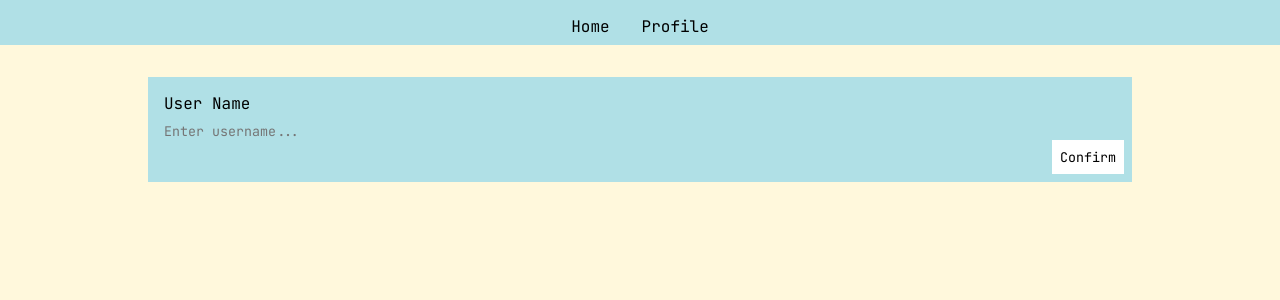
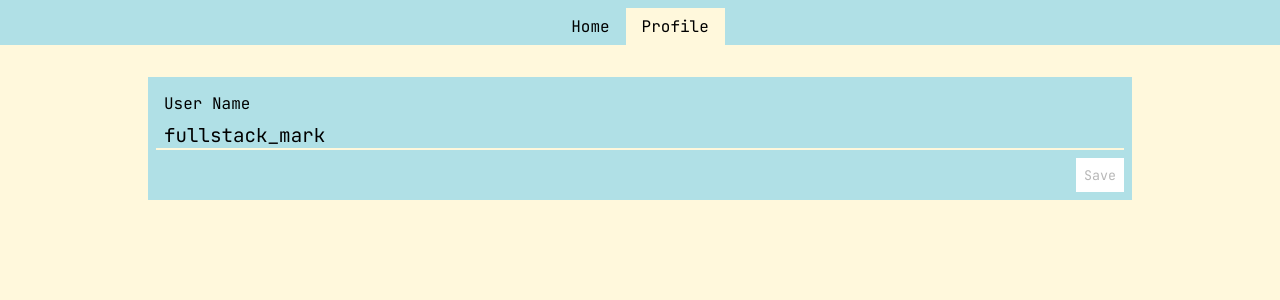
Before and after one commit to MarkDavidovich/tweeter-react-project, a React (Vite) app: page /Profile in a window 1280 px wide. Shown: the top 300 px of the page. Built offline with nearby package versions, Linux system fonts and the light colour scheme.

Commit message:
add functionality to change user name improve style

```diff
--- a/src/App.jsx
+++ b/src/App.jsx
@@ -3,18 +3,22 @@ import "./App.css";
 import Navbar from "./components/Navbar/Navbar";
 import Tweets from "./pages/Tweets/Tweets";
 import Profile from "./pages/Profile/Profile";
+import { useState } from "react";
 
 function App() {
+  const [userName, setUserName] = useState("fullstack_mark");
+
+  const handleUserNameChange = (newUserName) => {
+    setUserName(newUserName);
+  };
+
   return (
     <>
       <div>
-        <Navbar>
-          <NavLink to="/">Home</NavLink>
-          <NavLink to="/Profile">Profile</NavLink>
-        </Navbar>
+        <Navbar />
         <Routes>
-          <Route path="/" element={<Tweets />} />
-          <Route path="/Profile" element={<Profile />} />
+          <Route path="/" element={<Tweets userName={userName} />} />
+          <Route path="/Profile" element={<Profile userName={userName} onUserNameChange={handleUserNameChange} />} />
         </Routes>
       </div>
     </>
--- a/src/components/Navbar/Navbar.jsx
+++ b/src/components/Navbar/Navbar.jsx
@@ -1,10 +1,19 @@
+import { NavLink } from "react-router";
 import style from "./Navbar.module.css";
 
-const Navbar = ({ children }) => {
+const Navbar = () => {
   return (
     <nav className={style.container}>
-      <div>{children}</div>
+      <div>
+        <NavLink className={({ isActive }) => `${isActive && style.active}`} to="/">
+          Home
+        </NavLink>
+        <NavLink className={({ isActive }) => `${isActive && style.active}`} to="/Profile">
+          Profile
+        </NavLink>
+      </div>
     </nav>
   );
 };
+
 export default Navbar;
--- a/src/components/Navbar/Navbar.module.css
+++ b/src/components/Navbar/Navbar.module.css
@@ -11,15 +11,14 @@
   display: flex;
   align-items: center;
   justify-content: center;
-  gap: 1rem;
 }
 
 .container > div > a {
-  padding: 0.5rem;
+  padding: 0.5rem 1rem;
   text-decoration: none;
   color: black;
 }
 
-.container > div > a:hover {
+.container > div > a.active {
   background-color: cornsilk;
 }
--- a/src/pages/Profile/Profile.jsx
+++ b/src/pages/Profile/Profile.jsx
@@ -1,12 +1,30 @@
+import { useState } from "react";
 import style from "./Profile.module.css";
 
-const Profile = () => {
+const Profile = ({ userName, onUserNameChange }) => {
+  const [newUserName, setNewUserName] = useState(userName);
+
   return (
     <div className={style.container}>
       <div>
         <label htmlFor="userName">User Name</label>
-        <input type="text" id="userName" placeholder="Enter username..." />
-        <button>Confirm</button>
+        <input
+          type="text"
+          id="userName"
+          placeholder="Enter new username..."
+          value={newUserName}
+          onChange={(ev) => {
+            setNewUserName(() => ev.target.value);
+          }}
+        />
+        <button
+          disabled={userName === newUserName || newUserName.length === 0}
+          onClick={() => {
+            onUserNameChange(newUserName);
+          }}
+        >
+          Save
+        </button>
       </div>
     </div>
   );
--- a/src/pages/Profile/Profile.module.css
+++ b/src/pages/Profile/Profile.module.css
@@ -19,9 +19,12 @@
 
 .container > div > input {
   padding-inline: 0.5rem;
+  margin-bottom: 0.5rem;
   background-color: powderblue;
   border: none;
   outline: none;
+  border-bottom: 2px solid cornsilk;
+  font-size: 1.2rem;
 }
 
 .container > div > button {
@@ -32,3 +35,7 @@
   place-self: flex-end;
   cursor: pointer;
 }
+
+.container > div > button:disabled {
+  cursor: default;
+}
--- a/src/pages/Tweets/Tweets.jsx
+++ b/src/pages/Tweets/Tweets.jsx
@@ -6,9 +6,8 @@ import { getCurrentISODate } from "../../lib/utils";
 import style from "./Tweets.module.css";
 import Popup from "../../components/Popup/Popup";
 
-const Tweets = () => {
+const Tweets = ({ userName }) => {
   const [tweets, setTweets] = useState([]);
-  const [userName, setUserName] = useState("fullstack_mark");
   const [isFetching, setIsFetching] = useState(false);
   const [isPosting, setIsPosting] = useState(false);
   const [popupContext, setPopupContext] = useState(null); //{ message: "message", isError: false }
```
